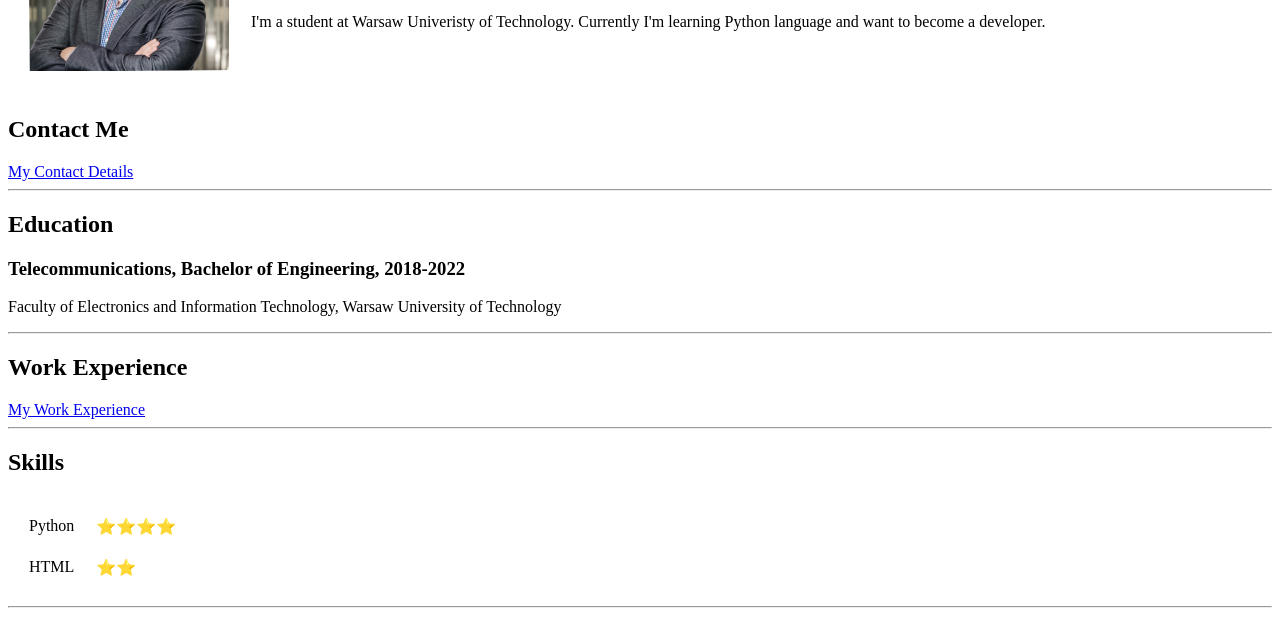
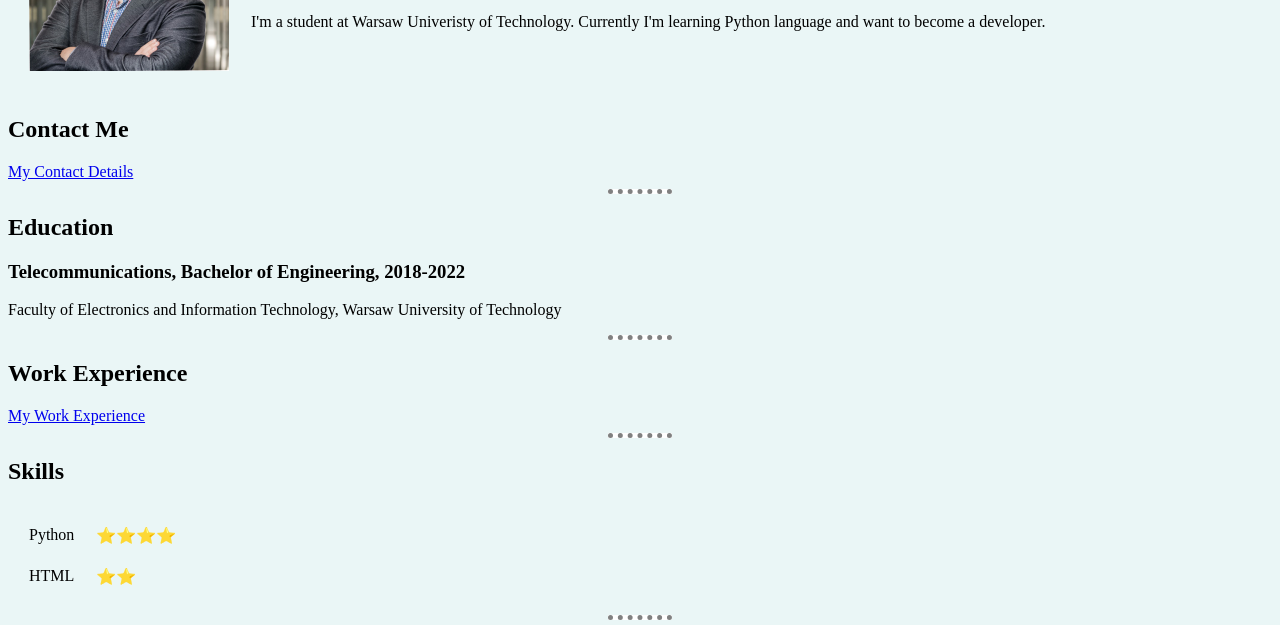
Before and after one commit to krook98/cv, a plain HTML site: page index.html in a window 1280 px wide. Shown: the part 158-783 px from the top of the page. Drawn offline with Linux system fonts and the light colour scheme.

Commit message:
Basic CSS added

```diff
--- /dev/null
+++ b/css/styles.css
@@ -0,0 +1,12 @@
+body {
+    background-color: #EAF6F6;
+}
+
+hr {
+    background-color: white;
+    border-style: none;
+    border-top-style: dotted;
+    border-color: grey;
+    border-width: 5px;
+    width: 5%;
+}
--- a/index.html
+++ b/index.html
@@ -3,12 +3,14 @@
 <head>
     <meta charset="UTF-8">
     <title>Jakub Sokalski</title>
+    <link rel='stylesheet' href='css/styles.css'>
+
 </head>
 <body>
     <table cellspacing=20>
         <tr>
             <td>
-                <img src='jakub-photo.jpg' alt='Jakub profile picture' width=200 height=200>
+                <img src='images/jakub-photo.jpg' alt='Jakub profile picture' width=200 height=200>
             </td>
             <td><h1>Jakub Sokalski</h1>
                 <p>
```
Also changed, not shown: images/jakub-photo.jpg (added).
